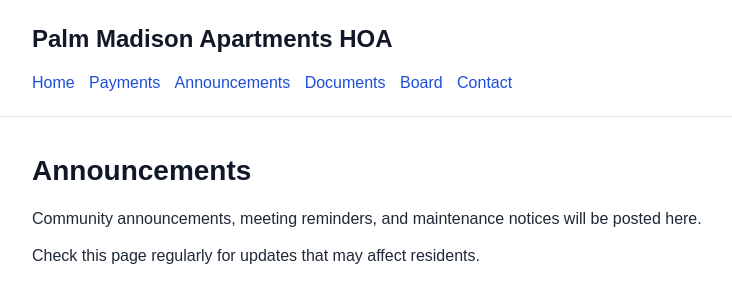
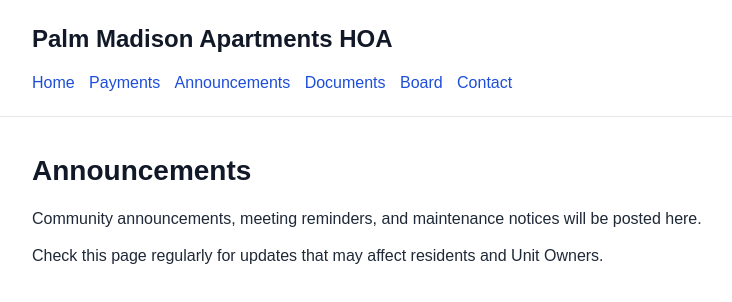
Before and after one commit to Palm-Madison-HOA/palmmadison.org, a Next.js app: page /announcements in a window 1280 px wide. Shown: the top 302 px of the page, without its empty margins (144-876 px from the left). Built offline with nearby package versions, Linux system fonts and the light colour scheme.

Commit message:
Update announcement text for clarity

```diff
--- a/app/announcements/page.tsx
+++ b/app/announcements/page.tsx
@@ -7,7 +7,7 @@ export default function AnnouncementsPage() {
         be posted here.
       </p>
       <p className="page-text">
-        Check this page regularly for updates that may affect residents.
+        Check this page regularly for updates that may affect residents and Unit Owners.
       </p>
     </section>
   );
```
